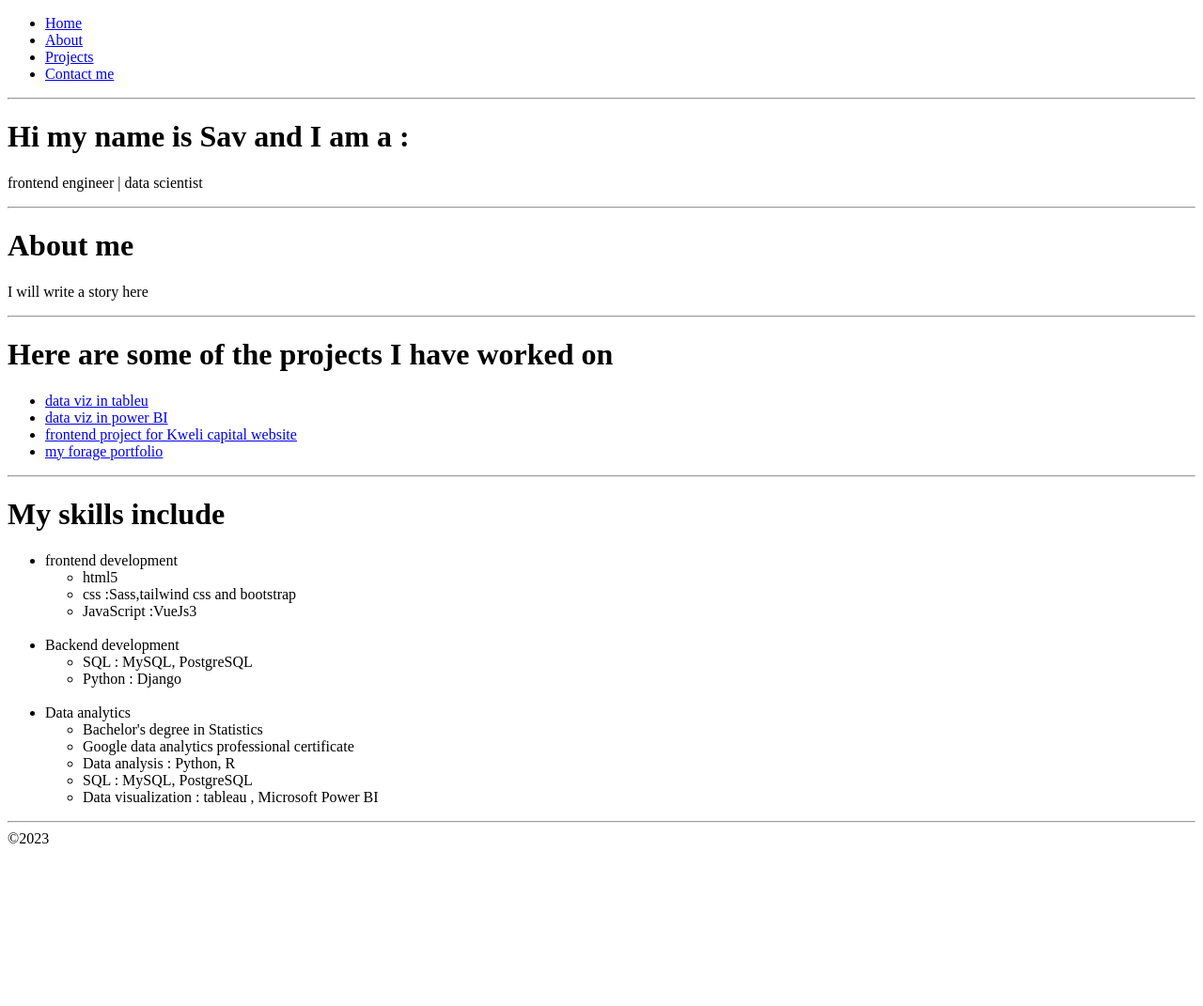
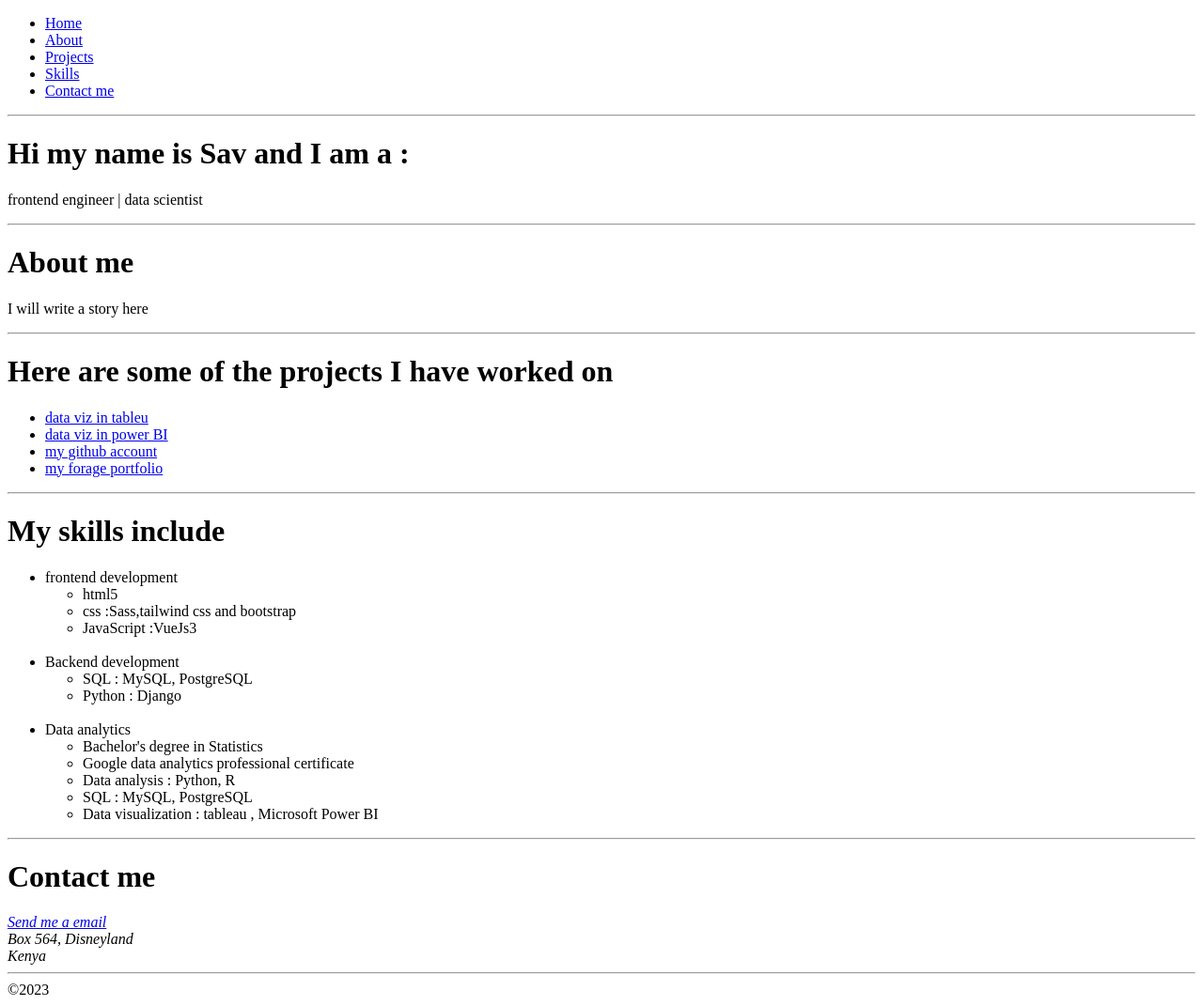
Before and after one commit to Njeriee/my_portfolio, a plain HTML site: page index.html in a window 1280 px wide. Shown: the whole page at 94% size. Before the commit the page ends 910 px from the top, so only its background shows below. Drawn offline with Linux system fonts and the light colour scheme.

Commit message:
link to my github account and contact address added

```diff
--- a/index.html
+++ b/index.html
@@ -13,8 +13,9 @@
         <ul>
             <li><a href="#home">Home</a></li>
             <li><a href="#about">About</a></li>
-            <li><a href="#home">Projects</a></li>
-            <li><a href="#home">Contact me</a></li>
+            <li><a href="#projects">Projects</a></li>
+            <li><a href="#skills">Skills</a></li>
+            <li><a href="#contact">Contact me</a></li>
         </ul>
     </nav>
     <hr>
@@ -33,7 +34,7 @@
         <ul>
             <li><a href="https://public.tableau.com/app/profile/sav4209/viz/Linked_data_in_tableu_showing_co2_emissions_per_country/Sheet1">data viz in tableu</a></li>
             <li><a href="https://app.powerbi.com/groups/me/reports/a96d02f5-6e69-4640-b9c0-307fb41b726c/ReportSection?experience=power-bi">data viz in power BI</a></li>
-            <li><a href="https://ke.kwelicapital.com/">frontend project for Kweli capital website</a></li>
+            <li><a href="https://github.com/Njeriee">my github account</a></li>
             <li><a href="https://www.theforage.com/dashboard">my forage portfolio</a></li>
         </ul>
     </div>
@@ -67,6 +68,15 @@
         </p>
     </div>
     <hr>
+    <div id="contact">
+        <h1>Contact me</h1>
+        <address>
+            <a href="mailto:savelinnjeri@gmail.com">Send me a email</a><br>
+            Box 564, Disneyland<br>
+            Kenya
+            </address>
+    </div>
+    <hr>
     <footer>©2023</footer>
 </body>
 </html>
```
